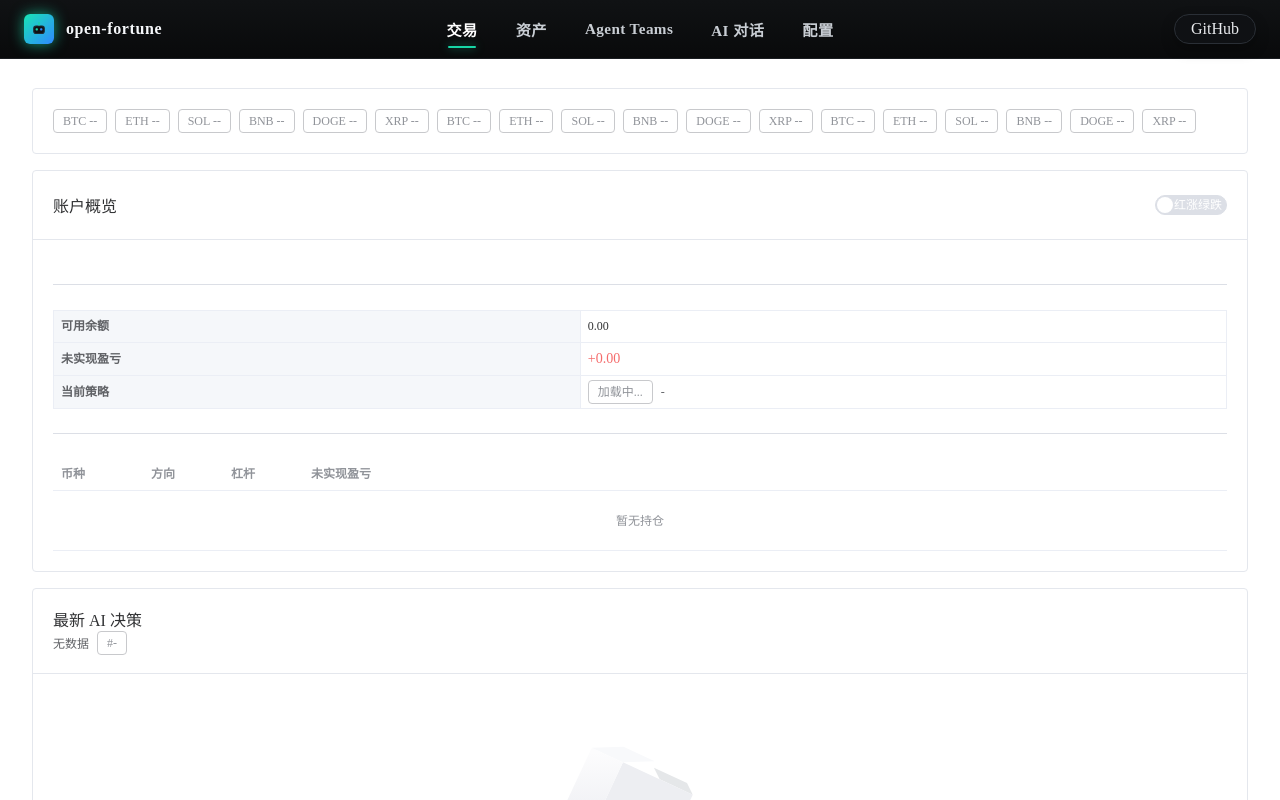
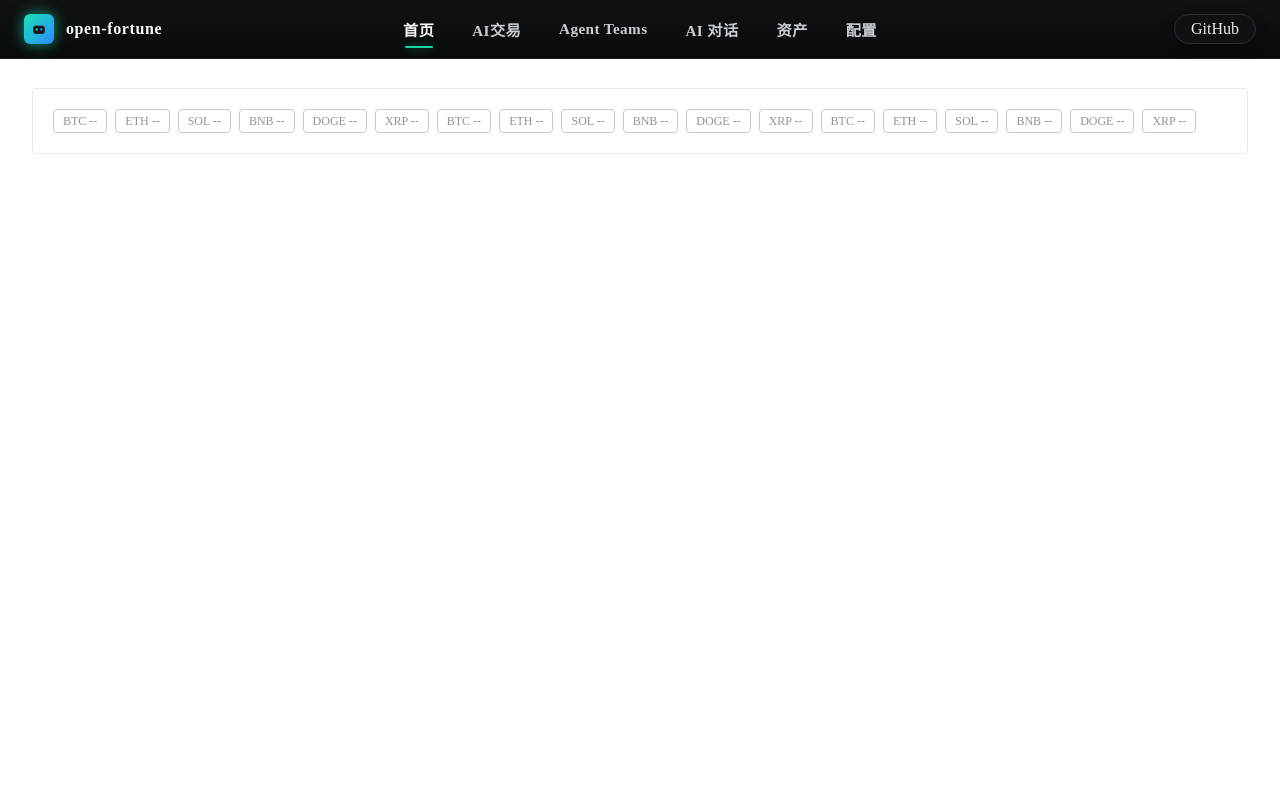
Before and after one commit to Ciciella/open-fortune, a Vue app in the folder web/: page / in a window 1280 px wide. Shown: the top 800 px of the page. Built offline with nearby package versions, Linux system fonts and the light colour scheme; no server answers.

Commit message:
优化前端布局

```diff
--- a/web/src/components/HeaderBar.vue
+++ b/web/src/components/HeaderBar.vue
@@ -20,14 +20,10 @@
         <el-col :xs="24" :md="12" class="nav-col">
           <div class="nav-menu">
             <router-link class="nav-link-btn" to="/" exact-active-class="active">
-              交易
+              首页
             </router-link>
-            <router-link
-              class="nav-link-btn"
-              to="/assets"
-              exact-active-class="active"
-            >
-              资产
+            <router-link class="nav-link-btn" to="/trade" exact-active-class="active">
+              AI交易
             </router-link>
             <router-link
               class="nav-link-btn"
@@ -42,6 +38,13 @@
               exact-active-class="active"
             >
               AI 对话
+            </router-link>
+            <router-link
+              class="nav-link-btn"
+              to="/assets"
+              exact-active-class="active"
+            >
+              资产
             </router-link>
             <router-link
               class="nav-link-btn"
--- /dev/null
+++ b/web/src/pages/HomePage.vue
@@ -0,0 +1,60 @@
+<template>
+  <el-container class="home-page">
+    <el-main>
+      <el-space direction="vertical" size="large" fill>
+        <TickerBar :symbols="tickerSymbols" :prices="prices" />
+      </el-space>
+    </el-main>
+  </el-container>
+</template>
+
+<script setup lang="ts">
+import { useIntervalFn } from "@vueuse/core";
+import { onBeforeUnmount, onMounted, ref } from "vue";
+import TickerBar from "../components/TickerBar.vue";
+import { fetchPrices } from "../services/api";
+
+const tickerSymbols = ["BTC", "ETH", "SOL", "BNB", "DOGE", "XRP"];
+
+const prices = ref<Record<string, number>>({});
+
+const loadPrices = async () => {
+	const data = await fetchPrices(tickerSymbols);
+	if (data) {
+		prices.value = { ...prices.value, ...data.prices };
+	}
+};
+
+const loadInitialData = async () => {
+	await loadPrices();
+};
+
+const intervals: Array<() => void> = [];
+
+onMounted(async () => {
+	await loadInitialData();
+
+	intervals.push(useIntervalFn(loadPrices, 10000, { immediate: false }).pause);
+});
+
+onBeforeUnmount(() => {
+	for (const pause of intervals) {
+		pause();
+	}
+});
+</script>
+
+<style scoped>
+.home-page :deep(.el-main) {
+  padding: 80px 24px 32px;
+}
+
+.home-page :deep(.el-space) {
+  width: 100%;
+  display: flex;
+}
+
+.home-page :deep(.el-space--vertical) {
+  align-items: stretch;
+}
+</style>
--- a/web/src/pages/MonitorPage.vue
+++ b/web/src/pages/MonitorPage.vue
@@ -2,8 +2,6 @@
   <el-container class="monitor-page">
     <el-main>
       <el-space direction="vertical" size="large" fill>
-        <TickerBar :symbols="tickerSymbols" :prices="prices" />
-
         <el-row :gutter="16">
           <el-col :xs="24">
             <AccountPanel
@@ -70,7 +68,6 @@ import AccountPanel from "../components/AccountPanel.vue";
 import DecisionPanel from "../components/DecisionPanel.vue";
 import LoginModal from "../components/LoginModal.vue";
 import PositionsTable from "../components/PositionsTable.vue";
-import TickerBar from "../components/TickerBar.vue";
 import TradesTable from "../components/TradesTable.vue";
 import type {
 	AccountData,
@@ -84,24 +81,18 @@ import {
 	fetchAccount,
 	fetchLogs,
 	fetchPositions,
-	fetchPrices,
 	fetchStrategy,
 	fetchTrades,
 } from "../services/api";
 
-const tickerSymbols = ["BTC", "ETH", "SOL", "BNB", "DOGE", "XRP"];
-
-const prices = ref<Record<string, number>>({});
 const account = ref<AccountData | null>(null);
 const strategy = ref<StrategyData | null>(null);
 const positions = ref<PositionData[]>([]);
 const trades = ref<TradeData[]>([]);
-const logEntry = ref<LogEntry | null>(null);
-
-
 const positionsLoading = ref(true);
 const tradesLoading = ref(true);
 const logsLoading = ref(true);
+const logEntry = ref<LogEntry | null>(null);
 
 const password = useSessionStorage<string>("close_position_password", "");
 const isLoggedIn = computed(() => password.value.length > 0);
@@ -146,7 +137,6 @@ const decisionIteration = computed(() => {
 	if (!logEntry.value) {
 		return "#-";
 	}
-
 	return `#${logEntry.value.iteration}`;
 });
 
@@ -196,7 +186,7 @@ const handleClosePosition = async (symbol: string) => {
 		const pnl = response.data.data.pnl;
 		const pnlText = pnl >= 0 ? `+${pnl.toFixed(2)}` : pnl.toFixed(2);
 		addToast("平仓成功", `${symbol} 已平仓，盈亏: ${pnlText} USDT`, "success");
-		await Promise.all([loadAccount(), loadPositions(), loadTrades()]);
+		await Promise.all([loadPositions(), loadTrades()]);
 	} else if (response.status === 403) {
 		addToast("密码错误", "密码验证失败，已自动退出登录", "error");
 		password.value = "";
@@ -226,11 +216,6 @@ const loadPositions = async () => {
 	const data = await fetchPositions();
 	if (data) {
 		positions.value = data.positions || [];
-		const nextPrices = { ...prices.value };
-		for (const position of data.positions) {
-			nextPrices[position.symbol] = position.currentPrice;
-		}
-		prices.value = nextPrices;
 	}
 	positionsLoading.value = false;
 };
@@ -255,22 +240,13 @@ const loadLogs = async () => {
 	logsLoading.value = false;
 };
 
-const loadPrices = async () => {
-	const data = await fetchPrices(tickerSymbols);
-	if (data) {
-		prices.value = { ...prices.value, ...data.prices };
-	}
-};
-
-
 const loadInitialData = async () => {
 	await Promise.all([
 		loadAccount(),
+		loadStrategy(),
 		loadPositions(),
 		loadTrades(),
 		loadLogs(),
-		loadPrices(),
-		loadStrategy(),
 	]);
 };
 
@@ -284,12 +260,12 @@ onMounted(async () => {
 			immediate: false,
 		}).pause,
 	);
-	intervals.push(useIntervalFn(loadPrices, 10000, { immediate: false }).pause);
 	intervals.push(
-		useIntervalFn(() => Promise.all([loadTrades(), loadLogs()]), 30000, {
+		useIntervalFn(loadTrades, 30000, {
 			immediate: false,
 		}).pause,
 	);
+	intervals.push(useIntervalFn(loadLogs, 30000, { immediate: false }).pause);
 });
 
 onBeforeUnmount(() => {
--- a/web/src/router/index.ts
+++ b/web/src/router/index.ts
@@ -3,6 +3,7 @@ import AiChatPage from "../pages/AiChatPage.vue";
 import AgentTeamsPage from "../pages/AgentTeamsPage.vue";
 import AssetPage from "../pages/AssetPage.vue";
 import ConfigPage from "../pages/ConfigPage.vue";
+import HomePage from "../pages/HomePage.vue";
 import MonitorPage from "../pages/MonitorPage.vue";
 
 export const router = createRouter({
@@ -10,6 +11,11 @@ export const router = createRouter({
 	routes: [
 		{
 			path: "/",
+			name: "home",
+			component: HomePage,
+		},
+		{
+			path: "/trade",
 			name: "monitor",
 			component: MonitorPage,
 		},
```
